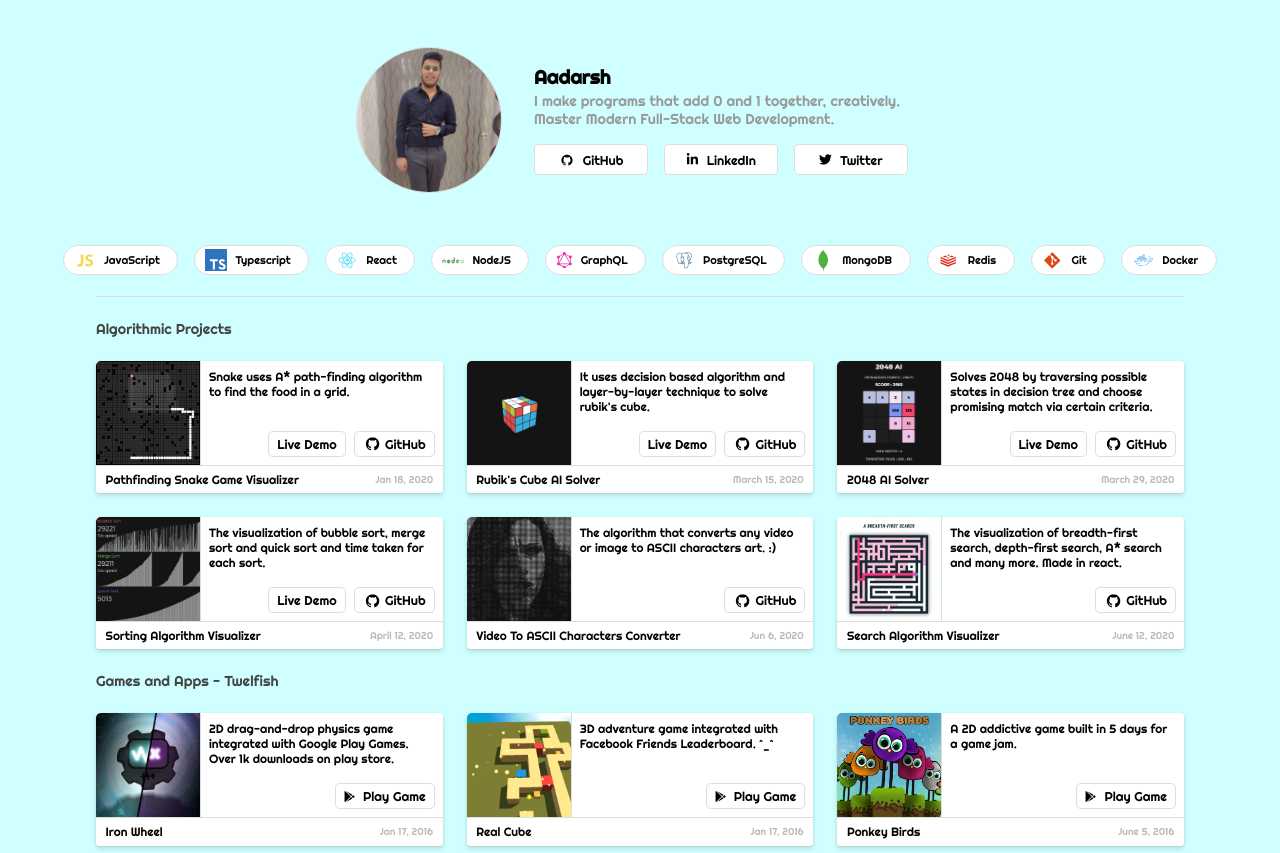
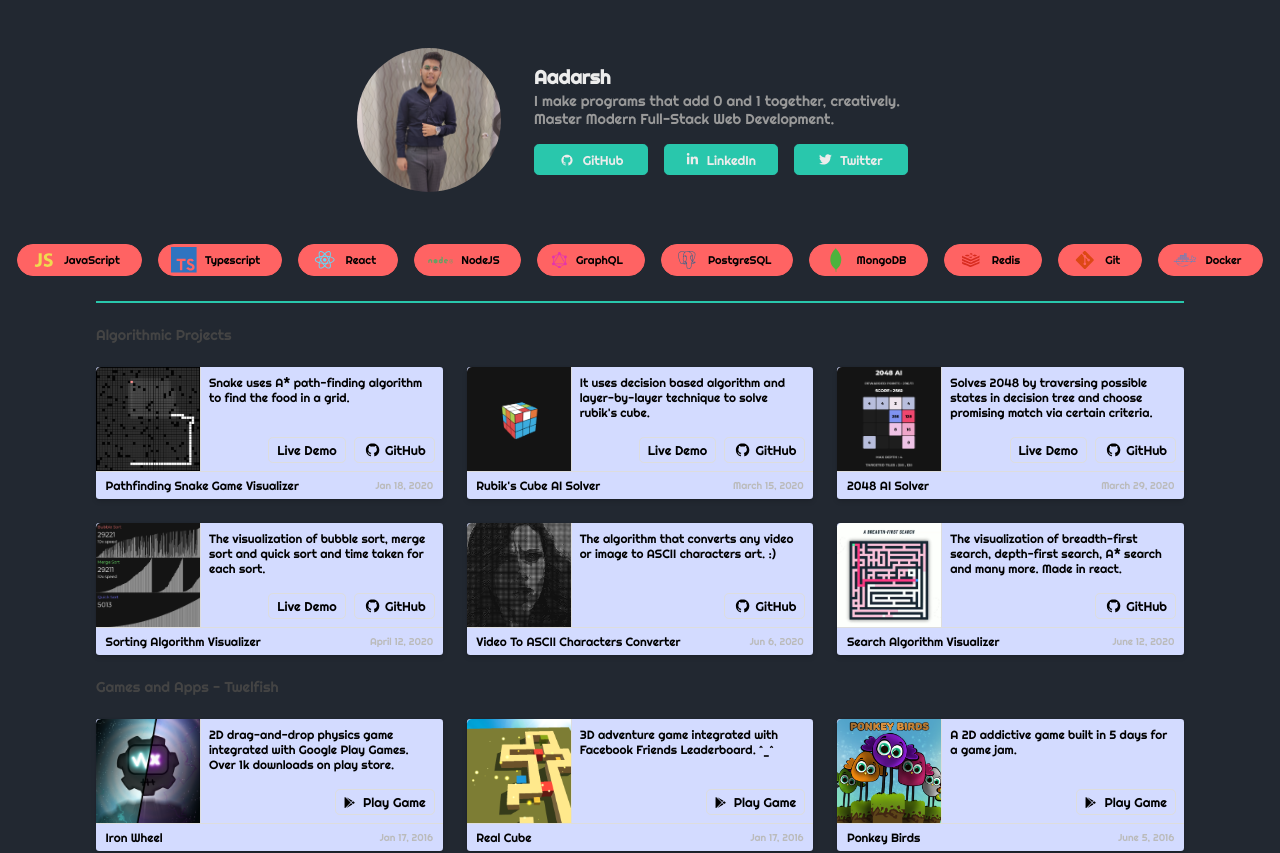
Before and after one commit to Itsaadarsh/aadar.sh, a React (Create React App) app: page / in a window 1280 px wide. Shown: the top 853 px of the page. Built offline with nearby package versions, Linux system fonts and the light colour scheme.

Commit message:
Adding dark mode

```diff
--- a/src/components/App.js
+++ b/src/components/App.js
@@ -6,7 +6,7 @@ import Home from '../pages/Home';
 const AppWrapper = styled.div`
   display: flex;
   justify-content: center;
-  background-color: #cffffe;
+  background-color: #222831;
 `;
 
 function App() {
--- a/src/components/Card.js
+++ b/src/components/Card.js
@@ -8,7 +8,7 @@ const CardStyled = styled.div`
   display: flex;
   flex-direction: column;
 
-  background-color: #ffffff;
+  background-color: #d3dbff;
   border-radius: 0.2rem;
 
   transition: box-shadow 200ms;
--- a/src/components/Navbar.js
+++ b/src/components/Navbar.js
@@ -32,8 +32,8 @@ const TechStackSectionStyled = styled.div`
   display: flex;
   justify-content: center;
   align-items: center;
-  padding-bottom: 1rem;
-  border-bottom: 1px solid #dddddd;
+  padding-bottom: 1.3rem;
+  border-bottom: 2px solid #29c7ac;
 
   @media (max-width: 35rem) {
     display: none;
@@ -51,7 +51,7 @@ const SectionStyled = styled.div`
 const ProfileStyled = styled.img`
   width: 9rem;
   height: 9rem;
-  border: 1px solid #dddddd;
+  border: 1px solid #222831;
   border-radius: 5rem;
 
   @media (max-width: 35rem) {
@@ -62,6 +62,7 @@ const ProfileStyled = styled.img`
 `;
 
 const TitleStyled = styled.div`
+  color: #ececec;
   font-weight: 600;
   font-size: 1.2rem;
   margin-bottom: 0.2rem;
@@ -78,12 +79,12 @@ const ButtonStyled = styled.a`
   justify-content: center;
   font-size: 0.8rem;
   border-radius: 0.3rem;
-  background-color: #ffffff;
-  border: 1px solid #dddddd;
+  background-color: #29c7ac;
+  border: 1px solid #29c7ac;
   height: 1.8rem;
   width: 7rem;
   text-decoration: none;
-  color: black;
+  color: #ececec;
   margin: 1rem 1rem 0 0;
   &:hover {
     cursor: pointer;
@@ -108,11 +109,11 @@ const TwitterIcon = styled(FaTwitter)`
 const TechStackButton = styled.div`
   display: flex;
   align-items: center;
-  padding: 0.1rem 0.6rem;
+  padding: 0.2rem 0.8rem;
 
-  background-color: #ffffff;
+  background-color: #ff6363;
 
-  font-size: 1.4rem;
+  font-size: 1.6rem;
   margin: 0 0.5rem;
   height: 1.5rem;
 
@@ -124,7 +125,7 @@ const TechStackButton = styled.div`
   }
 
   @media (min-width: 72rem) {
-    border: 1px solid #dddddd;
+    border: 1px solid #ff6363;
     border-radius: 1rem;
   }
 `;
```
Also changed, not shown: 28 other files (tests, documents, lock files or other folders).
